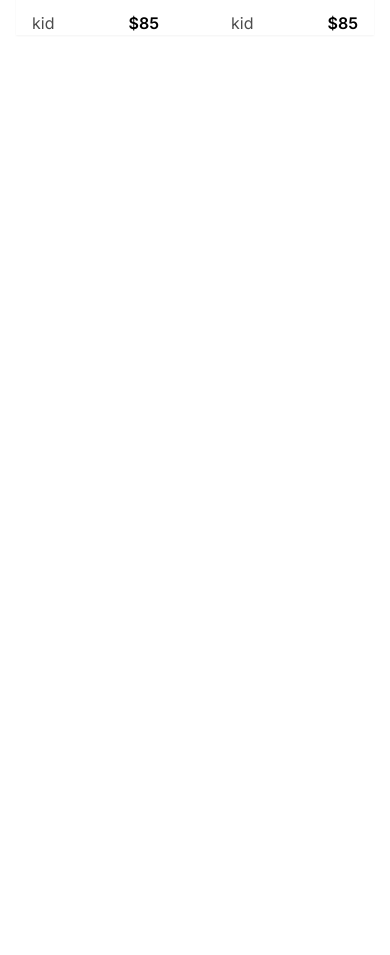
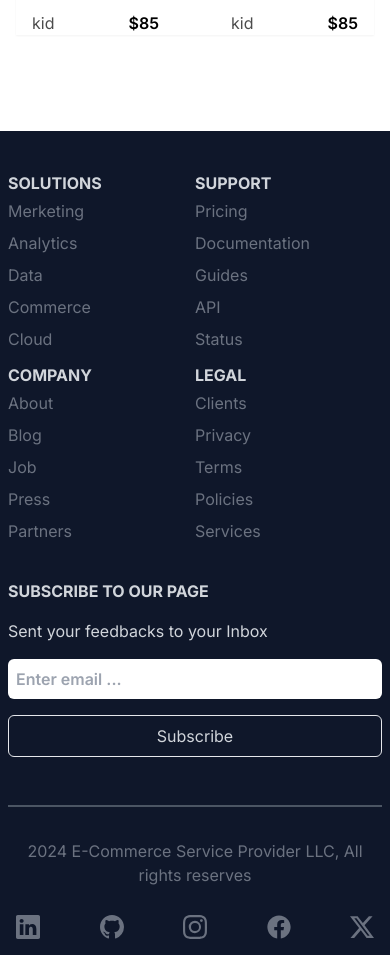
Before and after one commit to samimhub/e-commerce-app, a Next.js app: page / in a window 390 px wide. Shown: the part 8148-9103 px from the top of the page. Before the commit the page ends 8231 px from the top, so only its background shows below. Built offline with nearby package versions, Linux system fonts and the light colour scheme.

Commit message:
add footer

```diff
--- a/app/Components/Footer.tsx
+++ b/app/Components/Footer.tsx
@@ -3,26 +3,54 @@ import { footerItems, footerSection } from '../SlideData'
 
 function Footer() {
   return (
-    <div className='w-full bg-slate-900 text-gray-300 py- px-2'>
-      <div>
+    <>
+    <div className='w-full mt-24 bg-slate-900 text-gray-300 px-2 '>
+      <div className='max-w-[1240px] mx-auto grid grid-cols-2 lg:grid-cols-4 border-b-2 border-gray-600 py-8'>
         {
             footerSection.map((section,index)=>(
-                <div key={index}>
-                    <h6>{section.title}</h6>
-                </div>
+                <div key={index}
+               >
+                    <h6  className='flex items-center justify-between font-bold uppercase pt-2'>{section.title}</h6>
+
                 <ul>
                     {
-                        section.items.map((item,i=>(
-                            <li key={i}>
+                        section.items.map((item,i)=>(
+                            <li key={i}
+                            className='py-1 text-gray-500 hover:text-white cursor-pointer'>
                               {item}
                             </li>
-                        )))
+                        ))
                     }
                 </ul>
+                </div>
             ))
         }
+        <div className='col-span-2 pt-8 lg:pt-2'>
+          <p className=' font-bold uppercase'>Subscribe to our page</p>
+          <p className='py-4'>Sent your feedbacks to your Inbox </p>
+          <form className='flex flex-col sm:flex-row'>
+            <input type="Email"
+            placeholder='Enter email ...'
+            className='w-full p-2 mr-4 rounded-md mb-4 text-gray-500 font-semibold' />
+            <button className='p-2 mb-4 border rounded-md hover:bg-slate-500'>Subscribe</button>
+          </form>
+        </div>
+      </div>
+      {/*Social Icons */}
+      <div className='flex flex-col max-w-[1240px px-2 py-4 mx-auto justify-between sm:flex-row text-center text-gray-500
+
+      ]'>
+        <p className=' py-4'>2024 E-Commerce Service Provider LLC, All rights reserves</p>
+        <div className=' flex justify-between sm:w-[300px] text-2xl mt-3'>
+          {
+            footerItems.map((x,index)=>{
+              return <x.icons key={index} className='hover:text-white cursor-pointer '/>
+            })
+          }
+        </div>
       </div>
     </div>
+    </>
   )
 }
 
--- a/app/globals.css
+++ b/app/globals.css
@@ -2,12 +2,7 @@
 @tailwind components;
 @tailwind utilities;
 
-body{
 
-    margin: 0;
-    padding: 0;
-
-}
 @layer components{
 
     .nav_link:hover{
--- a/app/page.tsx
+++ b/app/page.tsx
@@ -2,6 +2,7 @@ import React from 'react'
 import Hero from './Components/Hero'
 import Category from './Components/Category'
 import Products from './Components/Products'
+import Footer from './Components/Footer'
 
 
 function Home() {
@@ -10,6 +11,7 @@ function Home() {
       <Hero/>
       <Category/>
       <Products/>
+      <Footer/>
     </div>
 
   )
```
